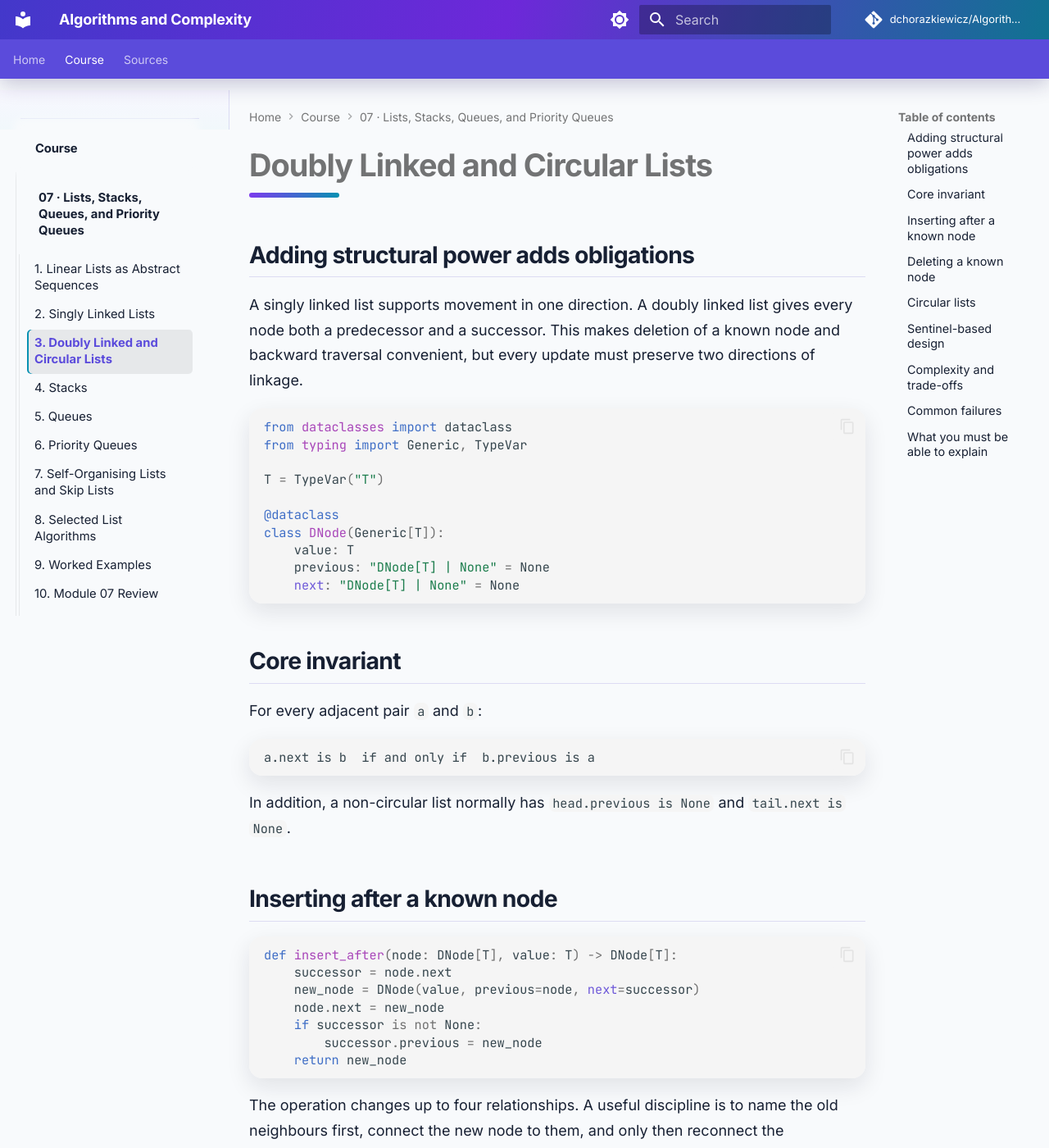
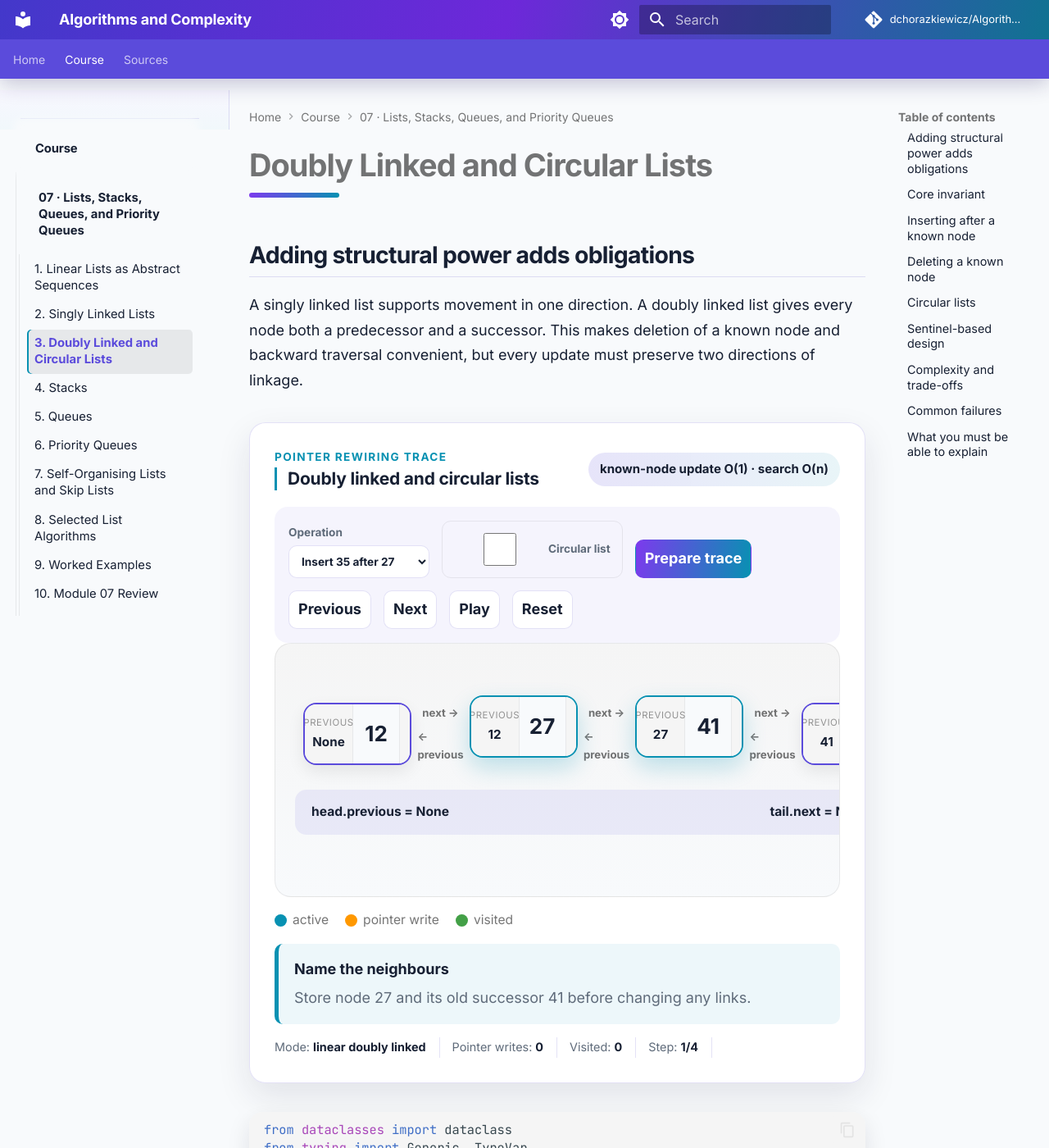
Before and after one commit to dchorazkiewicz/Algorithms_and_Complexity, an MkDocs documentation site: the page built from docs/course/07-lists-stacks-queues-and-priority-queues/03-doubly-linked-and-circular-lists.md, in a window 1280 px wide and 1400 px high. Shown: the whole window at 82% size. Built offline with MkDocs 1.6.1 and Material for MkDocs 9.7.7, drawn with Linux system fonts in a browser that asks for light colours; comment, search, counter and statistics services are not loaded.

Commit message:
Embed doubly linked and circular list visualisation

````diff
--- a/docs/course/07-lists-stacks-queues-and-priority-queues/03-doubly-linked-and-circular-lists.md
+++ b/docs/course/07-lists-stacks-queues-and-priority-queues/03-doubly-linked-and-circular-lists.md
@@ -3,6 +3,12 @@
 ## Adding structural power adds obligations
 
 A singly linked list supports movement in one direction. A doubly linked list gives every node both a predecessor and a successor. This makes deletion of a known node and backward traversal convenient, but every update must preserve two directions of linkage.
+
+<link rel="stylesheet" href="/Algorithms_and_Complexity/stylesheets/doubly-circular-list-visualization.css">
+
+<div data-doubly-circular-list-viz></div>
+
+<script src="/Algorithms_and_Complexity/javascripts/doubly-circular-list-visualization.js"></script>
 
 ```python
 from dataclasses import dataclass
````
